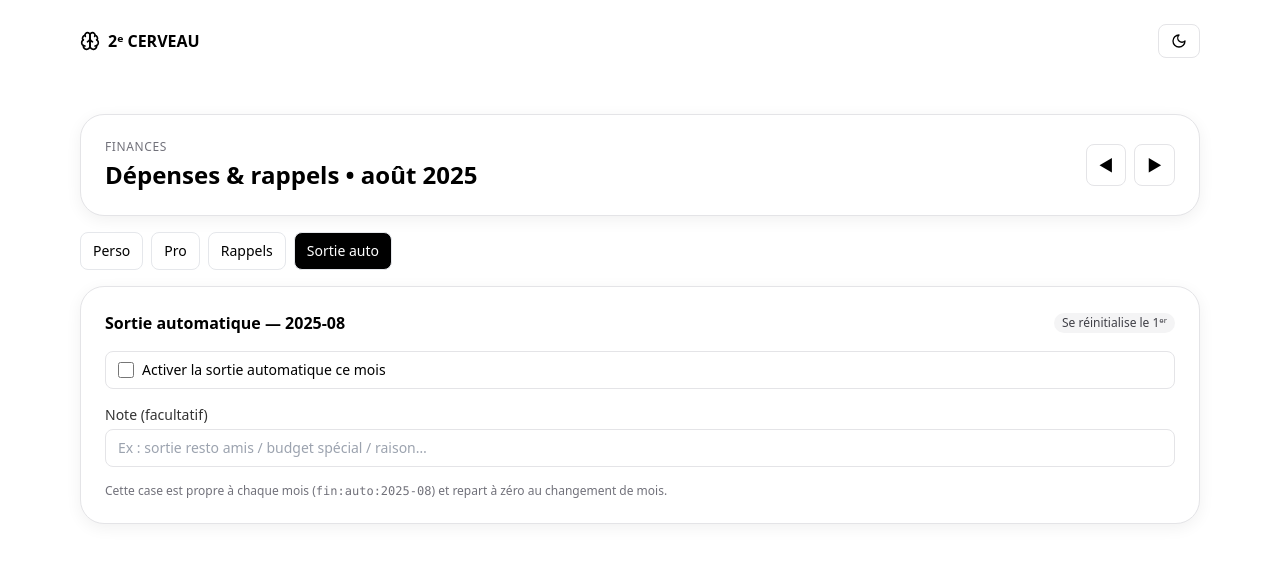
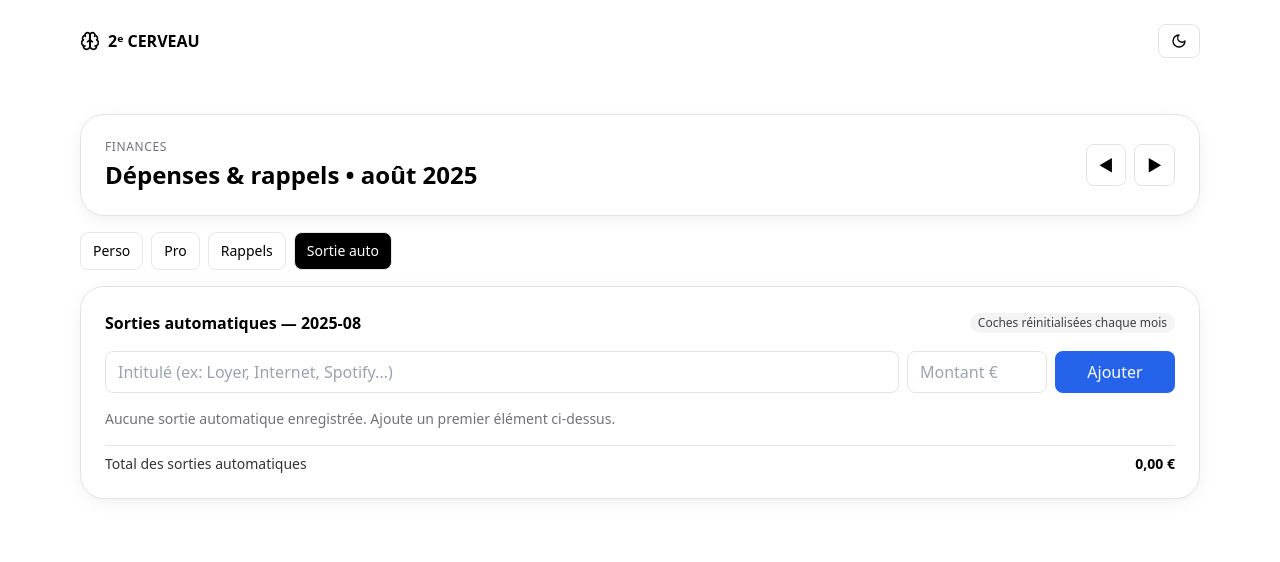
Before and after one commit to PaPyNoVa-84/Routine-All-Day, a React (Vite) app in the folder second-brain-weekly-react/: page /finance in a window 1280 px wide. Both pictures are taken after a click on the button "Sortie auto". Shown: the top 562 px of the page. Built offline with nearby package versions, Linux system fonts and the light colour scheme.

Commit message:
Update Finance.jsx

```diff
--- a/second-brain-weekly-react/src/pages/Finance.jsx
+++ b/second-brain-weekly-react/src/pages/Finance.jsx
@@ -8,6 +8,8 @@ const pad = (n) => String(n).padStart(2, '0')
 const toISO = (d=new Date()) => { const t=new Date(d); t.setHours(0,0,0,0); return t.toISOString().slice(0,10) }
 const monthKey = (d=new Date()) => `${d.getFullYear()}-${pad(d.getMonth()+1)}` // YYYY-MM
 const frMonthLabel = (d) => d.toLocaleDateString('fr-FR', { month:'long', year:'numeric' })
+const autoListKey = 'fin:auto:list'                      // liste globale des sorties auto (persistante)
+const autoCheckKey = (mk) => `fin:auto:check:${mk}`      // état coché/décoché par mois
 
 const expKey = (scope, mk) => `fin:${scope}:${mk}`                // array of expenses
 const budgetKey = (scope, mk) => `fin:budget:${scope}:${mk}`      // number
@@ -423,43 +425,151 @@ function RemindersSection({ mk, settings, setSettings }){
    AutoOutSection (Sortie auto)
 =========================== */
 function AutoOutSection({ mk }) {
-  const key = autoKey(mk)
-  const [state, setState] = useState(() => loadJSON(key, { enabled:false, note:'' }))
+  // Liste globale des sorties auto (pas liée au mois)
+  const [list, setList] = React.useState(() => loadJSON(autoListKey, [
+    // Exemples au premier chargement (tu peux les enlever si tu veux)
+    // { id: newId(), label: 'Loyer', amount: 650 },
+    // { id: newId(), label: 'Internet', amount: 30 },
+  ]));
 
-  // persistance + reset auto quand le mois change
-  useEffect(()=> { saveJSON(key, state) }, [state, key])
-  useEffect(()=> { setState(loadJSON(key, { enabled:false, note:'' })) }, [mk])
+  // État des coches pour le mois courant { [id]: true|false }
+  const [checks, setChecks] = React.useState(() => loadJSON(autoCheckKey(mk), {}));
+
+  // Formulaire ajout
+  const [form, setForm] = React.useState({ label: '', amount: '' });
+
+  // Édition inline
+  const [editId, setEditId] = React.useState(null);
+  const [editRow, setEditRow] = React.useState({ label: '', amount: '' });
+
+  // Persistance
+  React.useEffect(() => { saveJSON(autoListKey, list) }, [list]);
+  React.useEffect(() => { saveJSON(autoCheckKey(mk), checks) }, [checks, mk]);
+
+  // Reset auto des coches quand le mois change (on recharge l'état mensuel)
+  React.useEffect(() => {
+    setChecks(loadJSON(autoCheckKey(mk), {}));
+  }, [mk]);
+
+  const addItem = (e) => {
+    e.preventDefault();
+    const label = form.label.trim();
+    const amount = Number(form.amount);
+    if (!label || !amount) return;
+    setList(prev => [{ id: newId(), label, amount }, ...prev]);
+    setForm({ label: '', amount: '' });
+  };
+
+  const startEdit = (row) => {
+    setEditId(row.id);
+    setEditRow({ label: row.label, amount: String(row.amount) });
+  };
+
+  const saveEdit = () => {
+    const label = editRow.label.trim();
+    const amount = Number(editRow.amount);
+    if (!label || !amount) return;
+    setList(prev => prev.map(x => x.id === editId ? { ...x, label, amount } : x));
+    setEditId(null);
+  };
+
+  const delItem = (id) => {
+    // on supprime aussi l'état coché correspondant pour le mois courant
+    setList(prev => prev.filter(x => x.id !== id));
+    setChecks(prev => {
+      const n = { ...prev }; delete n[id]; return n;
+    });
+  };
+
+  const toggleCheck = (id) => setChecks(prev => ({ ...prev, [id]: !prev[id] }));
+
+  const total = React.useMemo(
+    () => list.reduce((a, b) => a + (Number(b.amount) || 0), 0),
+    [list]
+  );
 
   return (
     <div className="card p-5 md:p-6 space-y-4">
       <div className="flex items-center justify-between">
-        <div className="font-semibold">Sortie automatique — {mk}</div>
-        <span className="badge">Se réinitialise le 1ᵉʳ</span>
+        <div className="font-semibold">Sorties automatiques — {mk}</div>
+        <span className="badge">Coches réinitialisées chaque mois</span>
       </div>
 
-      <label className="flex items-center gap-2 rounded-lg border border-zinc-200 dark:border-slate-700 px-3 py-2">
+      {/* Ajout */}
+      <form onSubmit={addItem} className="grid md:grid-cols-[1fr,140px,120px] gap-2">
         <input
-          type="checkbox"
-          className="w-4 h-4"
-          checked={!!state.enabled}
-          onChange={(e)=> setState(s=>({ ...s, enabled: e.target.checked }))}
+          className="px-3 py-2 rounded-lg border border-zinc-200 dark:border-slate-700 bg-white dark:bg-slate-900"
+          placeholder="Intitulé (ex: Loyer, Internet, Spotify...)"
+          value={form.label}
+          onChange={(e) => setForm(f => ({ ...f, label: e.target.value }))}
         />
-        <span className="text-sm">Activer la sortie automatique ce mois</span>
-      </label>
+        <input
+          type="number" step="0.01" min="0"
+          className="px-3 py-2 rounded-lg border border-zinc-200 dark:border-slate-700 bg-white dark:bg-slate-900"
+          placeholder="Montant €"
+          value={form.amount}
+          onChange={(e) => setForm(f => ({ ...f, amount: e.target.value }))}
+        />
+        <button className="px-3 py-2 rounded-lg bg-blue-600 text-white">Ajouter</button>
+      </form>
 
-      <div className="space-y-1">
-        <div className="text-sm opacity-80">Note (facultatif)</div>
-        <input
-          className="w-full px-3 py-2 rounded-lg border border-zinc-200 dark:border-slate-700 bg-white dark:bg-slate-900 text-sm"
-          placeholder="Ex : sortie resto amis / budget spécial / raison…"
-          value={state.note}
-          onChange={(e)=> setState(s=>({ ...s, note: e.target.value }))}
-        />
+      {/* Liste */}
+      <div className="space-y-2">
+        {list.length === 0 && (
+          <div className="text-sm text-zinc-500 dark:text-zinc-400">
+            Aucune sortie automatique enregistrée. Ajoute un premier élément ci-dessus.
+          </div>
+        )}
+
+        {list.map(row => (
+          <div key={row.id} className="rounded-lg border border-zinc-200 dark:border-slate-700 p-3">
+            {editId === row.id ? (
+              <div className="grid md:grid-cols-[1fr,140px,auto] gap-2 items-center">
+                <input
+                  className="px-3 py-2 rounded-lg border border-zinc-200 dark:border-slate-700 bg-white dark:bg-slate-900"
+                  value={editRow.label}
+                  onChange={(e) => setEditRow(r => ({ ...r, label: e.target.value }))}
+                />
+                <input
+                  type="number" step="0.01" min="0"
+                  className="px-3 py-2 rounded-lg border border-zinc-200 dark:border-slate-700 bg-white dark:bg-slate-900"
+                  value={editRow.amount}
+                  onChange={(e) => setEditRow(r => ({ ...r, amount: e.target.value }))}
+                />
+                <div className="flex gap-2">
+                  <button onClick={saveEdit} type="button" className="px-3 py-2 rounded-lg bg-blue-600 text-white">OK</button>
+                  <button onClick={() => setEditId(null)} type="button" className="px-3 py-2 rounded-lg bg-zinc-100 dark:bg-slate-900">Annuler</button>
+                </div>
+              </div>
+            ) : (
+              <div className="flex flex-col md:flex-row md:items-center md:justify-between gap-2">
+                <div className="flex items-center gap-3">
+                  <input
+                    type="checkbox"
+                    className="w-4 h-4"
+                    checked={!!checks[row.id]}
+                    onChange={() => toggleCheck(row.id)}
+                  />
+                  <div className="font-medium">{row.label}</div>
+                  <span className="badge">{(Number(row.amount)||0).toLocaleString('fr-FR', { style:'currency', currency:'EUR' })}</span>
+                </div>
+                <div className="flex gap-2">
+                  <button onClick={() => startEdit(row)} className="px-3 py-2 rounded-lg bg-zinc-100 dark:bg-slate-900">Éditer</button>
+                  <button onClick={() => delItem(row.id)} className="px-3 py-2 rounded-lg bg-zinc-100 dark:bg-slate-900">Suppr.</button>
+                </div>
+              </div>
+            )}
+          </div>
+        ))}
       </div>
 
-      <div className="text-xs text-zinc-500 dark:text-zinc-400">
-        Cette case est propre à chaque mois (<code>{key}</code>) et repart à zéro au changement de mois.
+      {/* Total */}
+      <div className="pt-2 border-t border-zinc-200 dark:border-slate-700 flex items-center justify-between">
+        <div className="text-sm opacity-80">Total des sorties automatiques</div>
+        <div className="text-sm font-semibold">
+          {total.toLocaleString('fr-FR', { style: 'currency', currency: 'EUR' })}
+        </div>
       </div>
     </div>
-  )
+  );
 }
```
